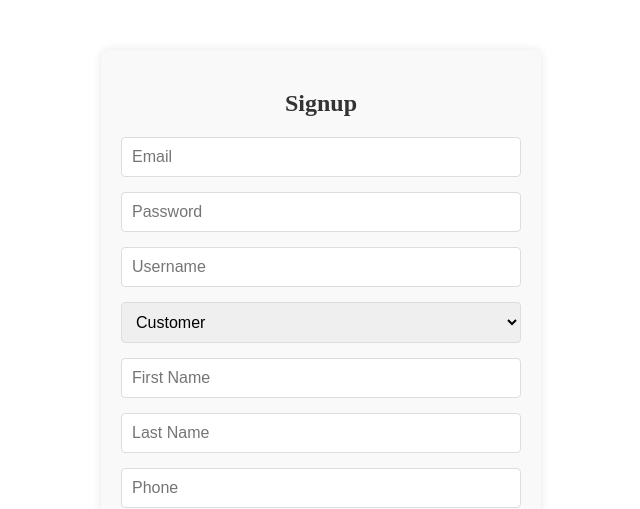
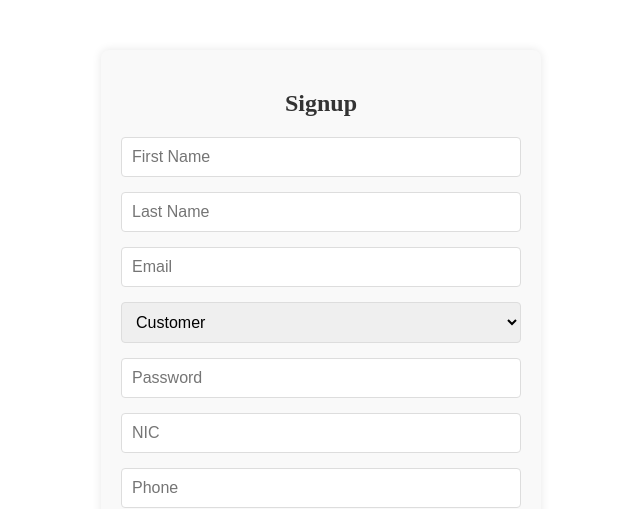
Before and after one commit to Lahindu2001/Selfme_, a React (Vite) app in the folder FrontEnd/: page /signup in a window 1280 px wide. Shown: the top 509 px of the page, without its empty margins (319-959 px from the left). Built offline with nearby package versions, Linux system fonts and the light colour scheme.

Commit message:
update form user

```diff
--- a/FrontEnd/src/Components/Auth/Signup.jsx
+++ b/FrontEnd/src/Components/Auth/Signup.jsx
@@ -1,3 +1,4 @@
+
 // FrontEnd/src/Components/Auth/Signup.jsx
 import React, { useState } from 'react';
 import axios from 'axios';
@@ -5,16 +6,16 @@ import { useNavigate, Link } from 'react-router-dom';
 import './Auth.css'; // Import the CSS file
 
 const Signup = () => {
-  const [username, setUsername] = useState('');
+  const [firstName, setFirstName] = useState('');
+  const [lastName, setLastName] = useState('');
   const [email, setEmail] = useState('');
   const [password, setPassword] = useState('');
-  const [role, setRole] = useState('Customer'); // Default to Customer
-  const [firstName, setFirstName] = useState('');
-  const [lastName, setLastName] = useState('');
+  const [nic, setNic] = useState('');
   const [phone, setPhone] = useState('');
   const [dob, setDob] = useState('');
   const [address, setAddress] = useState('');
   const [ceboNo, setCeboNo] = useState('');
+  const [role, setRole] = useState('Customer'); // Default to Customer
   const [error, setError] = useState('');
   const navigate = useNavigate();
 
@@ -22,16 +23,16 @@ const Signup = () => {
     e.preventDefault();
     try {
       await axios.post('http://localhost:5000/auth/signup', {
-        username,
+        firstName,
+        lastName,
         email,
         password,
-        role,
-        firstName,
-        lastName,
+        nic,
         phone,
         dob,
         address,
-        ceboNo
+        ceboNo,
+        role
       });
       navigate('/login'); // Redirect to login after signup
     } catch (err) {
@@ -43,10 +44,9 @@ const Signup = () => {
     <div className="auth-container">
       <h2>Signup</h2>
       <form onSubmit={handleSubmit}>
-
+        <input type="text" placeholder="First Name" value={firstName} onChange={(e) => setFirstName(e.target.value)} />
+        <input type="text" placeholder="Last Name" value={lastName} onChange={(e) => setLastName(e.target.value)} />
         <input type="email" placeholder="Email" value={email} onChange={(e) => setEmail(e.target.value)} required />
-        <input type="password" placeholder="Password" value={password} onChange={(e) => setPassword(e.target.value)} required />
-        <input type="text" placeholder="Username" value={username} onChange={(e) => setUsername(e.target.value)} required />
         <select value={role} onChange={(e) => setRole(e.target.value)}>
           <option value="Admin">Admin</option>
           <option value="Inventory">Inventory</option>
@@ -54,8 +54,8 @@ const Signup = () => {
           <option value="Technician">Technician</option>
           <option value="Customer">Customer</option>
         </select>
-        <input type="text" placeholder="First Name" value={firstName} onChange={(e) => setFirstName(e.target.value)} />
-        <input type="text" placeholder="Last Name" value={lastName} onChange={(e) => setLastName(e.target.value)} />
+        <input type="password" placeholder="Password" value={password} onChange={(e) => setPassword(e.target.value)} required />
+        <input type="text" placeholder="NIC" value={nic} onChange={(e) => setNic(e.target.value)} required />
         <input type="text" placeholder="Phone" value={phone} onChange={(e) => setPhone(e.target.value)} />
         <input type="date" placeholder="DOB" value={dob} onChange={(e) => setDob(e.target.value)} />
         <input type="text" placeholder="Address" value={address} onChange={(e) => setAddress(e.target.value)} />
```
Also changed, not shown: 2 other files (tests, documents, lock files or other folders).
